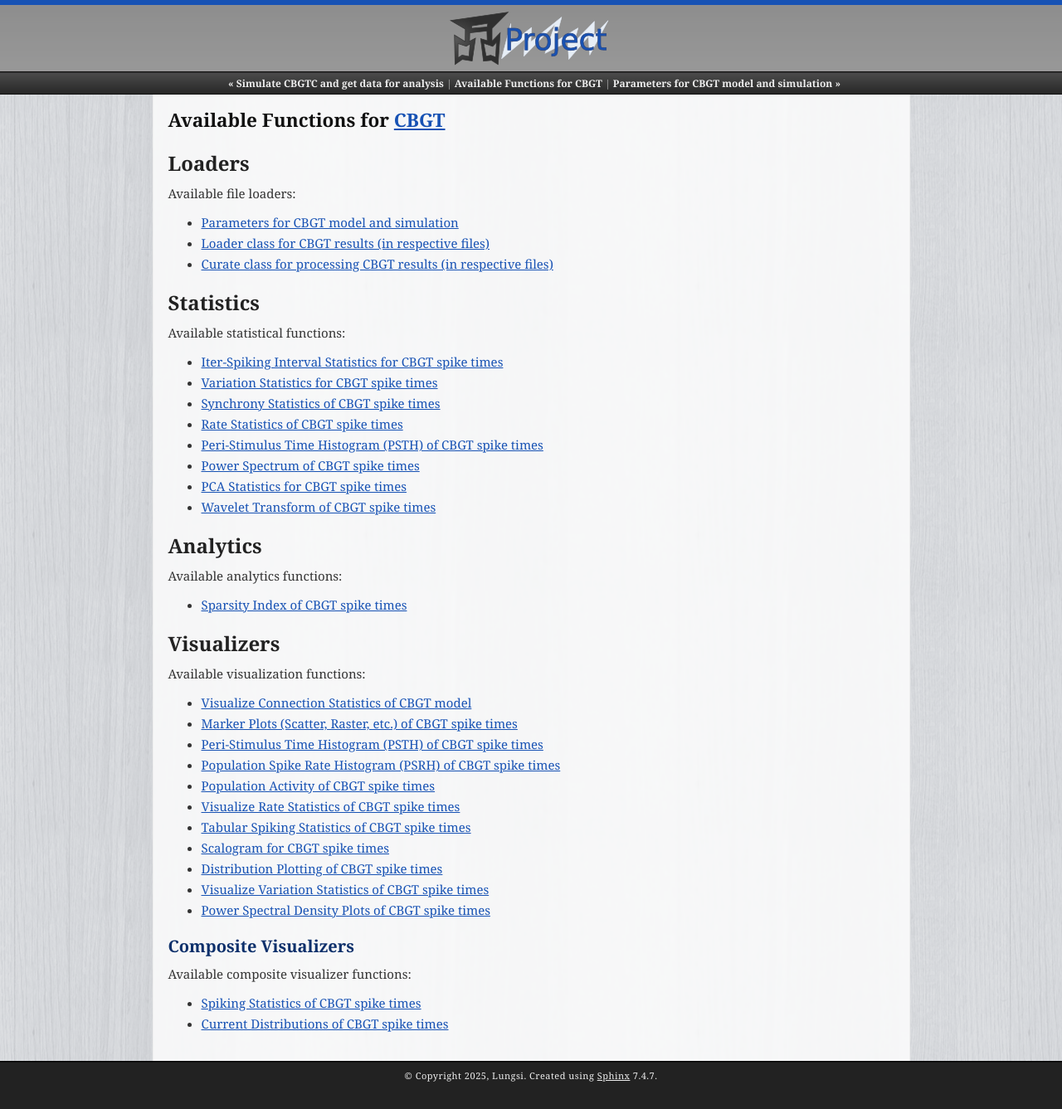
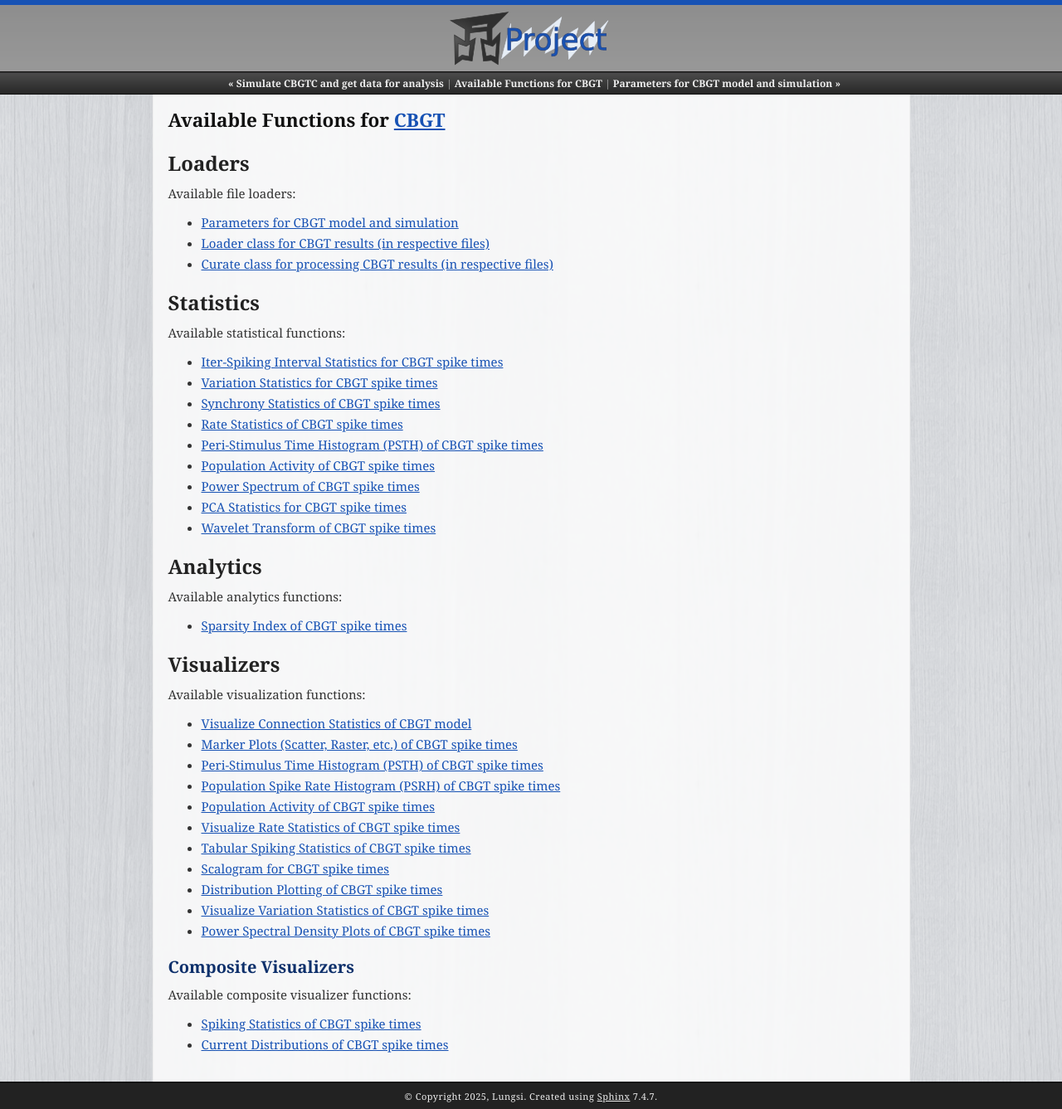
Before and after one commit to neuralmodelling/analyseur, a Sphinx documentation site: the page built from docs/cbgt/contents.rst, in a window 1280 px wide. Shown: the whole page at 83% size. Built offline with Sphinx 7.4.7, drawn with Linux system fonts in a browser that asks for light colours; before the commit the page ends 1312 px from its top, so only the background shows below that.

```diff
--- a/docs/cbgt/contents.rst
+++ b/docs/cbgt/contents.rst
@@ -24,6 +24,7 @@
    stats/sync.rst
    stats/rate.rst
    stats/psth.rst
+   stats/popact.rst
    stats/psd.rst
    stats/pca.rst
    stats/wavelet.rst
--- /dev/null
+++ b/docs/cbgt/stats/popact.rst
@@ -0,0 +1,7 @@
+Population Activity of CBGT spike times
+=======================================
+
+.. automodule:: analyseur.cbgt.stats.popact
+   :members:
+   :undoc-members:
+   :show-inheritance:
```
Also changed, not shown: docs/cbgt/stats/psth.rst (line endings or trailing spaces).
